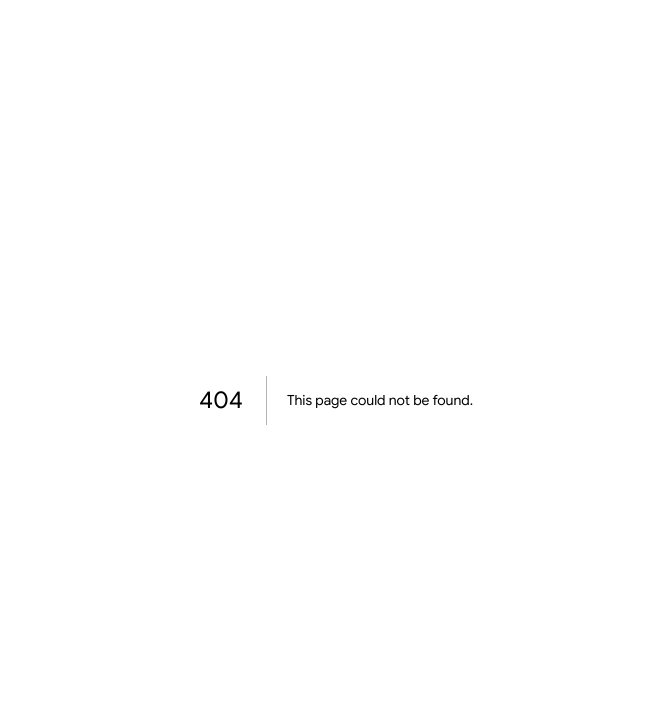
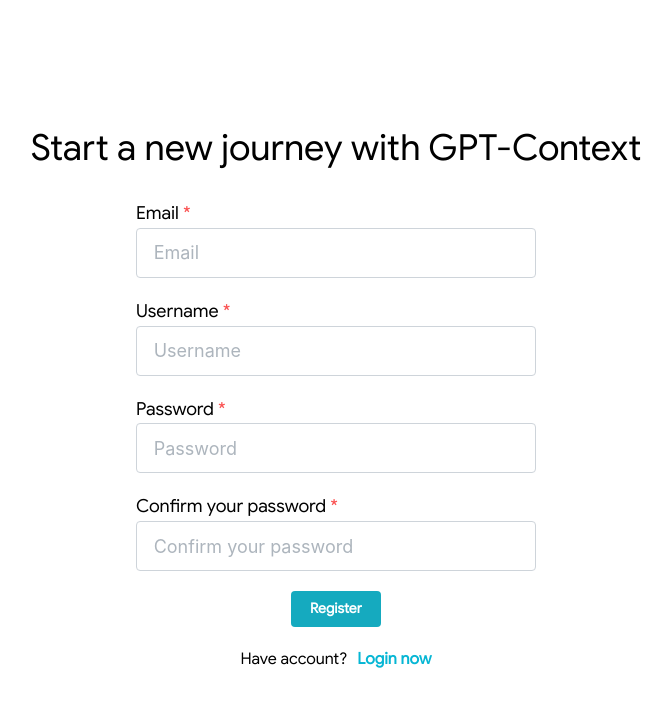
Before and after one commit to dnc-manhdung/gpt-context, a Next.js app: page /register in a window 1280 px wide. Before the commit this address had no page. Shown: the top 706 px of the page, without its empty margins (304-976 px from the left). Built offline with nearby package versions, Linux system fonts and the light colour scheme.

Commit message:
feat: form register and validate

```diff
--- a/src/app/login/page.tsx
+++ b/src/app/login/page.tsx
@@ -1,16 +1,16 @@
 'use client'
 
-import { Button, Center, TextInput } from '@mantine/core'
+import { Button, Center, TextInput, Text } from '@mantine/core'
 import { useForm } from '@mantine/form'
 import { useState } from 'react'
 
-interface LoginFormValues {
+interface FormValues {
   username: string
   password: string
 }
 
 const Page = () => {
-  const loginForm = useForm<LoginFormValues>({
+  const form = useForm<FormValues>({
     mode: 'uncontrolled',
     initialValues: {
       username: '',
@@ -23,28 +23,30 @@
   })
 
   const [submittedValues, setSubmittedValues] = useState<
-    typeof loginForm.values | null
+    typeof form.values | null
   >(null)
 
   return (
     <Center className="w-screen h-screen">
       <Center className="border border-gray-300 rounded-lg p-8 flex flex-col gap-4">
-        <span className="text-4xl">Login</span>
+        <Text span className="text-4xl">
+          Login
+        </Text>
         <form
-          onSubmit={loginForm.onSubmit(setSubmittedValues)}
+          onSubmit={form.onSubmit(setSubmittedValues)}
           className="flex flex-col items-center"
         >
           <TextInput
-            {...loginForm.getInputProps('username')}
-            key={loginForm.key('username')}
+            {...form.getInputProps('username')}
+            key={form.key('username')}
             label="Username"
             placeholder="Username"
             size="lg"
             withAsterisk
           />
           <TextInput
-            {...loginForm.getInputProps('password')}
-            key={loginForm.key('password')}
+            {...form.getInputProps('password')}
+            key={form.key('password')}
             label="Password"
             placeholder="Password"
             size="lg"
@@ -55,6 +57,14 @@
           <Button type="submit" mt="lg">
             Login
           </Button>
+          <Text
+            component="a"
+            href="/register"
+            mt="lg"
+            className="text-cyan-500 font-bold"
+          >
+            Do not have any account?
+          </Text>
         </form>
       </Center>
     </Center>
--- /dev/null
+++ b/src/app/register/page.tsx
@@ -0,0 +1,122 @@
+'use client'
+
+import { Button, TextInput, Text, Center } from '@mantine/core'
+import { useForm } from '@mantine/form'
+import { useState } from 'react'
+
+interface FormValues {
+  email: string
+  username: string
+  password: string
+  confirm: string
+}
+
+const Page = () => {
+  const [password, setPassword] = useState<string>()
+
+  const form = useForm<FormValues>({
+    mode: 'uncontrolled',
+    initialValues: {
+      email: '',
+      username: '',
+      password: '',
+      confirm: ''
+    },
+    validate: {
+      email: (value) =>
+        !value
+          ? 'Email cannot be blank!'
+          : /^\S+@\S+\.\S+$/.test(value)
+            ? null
+            : 'Invalid email',
+      username: (value) =>
+        !value
+          ? 'Username cannot be blank!'
+          : value.length < 6
+            ? 'Username must have at least 6 characters'
+            : null,
+      password: (value) => (!value ? 'Password cannot be blank!' : null),
+      confirm: (value) =>
+        !value
+          ? 'Confirmation password cannot be blank!'
+          : value !== password
+            ? 'Confirmation password does not match the password'
+            : null
+    },
+    onValuesChange: (values) => {
+      setPassword(values.password)
+    }
+  })
+
+  return (
+    <Center className="w-screen h-screen">
+      <Center className=" p-8 flex flex-col gap-8">
+        <Text span className="text-4xl">
+          Start a new journey with GPT-Context
+        </Text>
+        <form
+          className="flex flex-col items-center w-[400px]"
+          onSubmit={form.onSubmit(() => console.log(1))}
+        >
+          <TextInput
+            {...form.getInputProps('email')}
+            key={form.key('email')}
+            label="Email"
+            placeholder="Email"
+            size="lg"
+            withAsterisk
+            className="w-full"
+          />
+          <TextInput
+            {...form.getInputProps('username')}
+            key={form.key('username')}
+            label="Username"
+            placeholder="Username"
+            size="lg"
+            mt="lg"
+            withAsterisk
+            className="w-full"
+          />
+          <TextInput
+            {...form.getInputProps('password')}
+            key={form.key('password')}
+            label="Password"
+            placeholder="Password"
+            size="lg"
+            withAsterisk
+            mt="lg"
+            width={400}
+            className="w-full"
+          />
+          <TextInput
+            {...form.getInputProps('confirm')}
+            key={form.key('confirm')}
+            label="Confirm your password"
+            placeholder="Confirm your password"
+            size="lg"
+            withAsterisk
+            mt="lg"
+            width={400}
+            className="w-full"
+          />
+          <Button type="submit" mt="lg">
+            Register
+          </Button>
+          <Text mt="lg">
+            Have account?
+            <Text
+              ml="xs"
+              component="a"
+              href="/login"
+              className="font-bold text-cyan-500"
+            >
+              Login now
+            </Text>
+          </Text>
+        </form>
+      </Center>
+    </Center>
+  )
+}
+
+export default Page
```
Also changed, not shown: src/mock/user.ts (added, +7 -0 lines).
